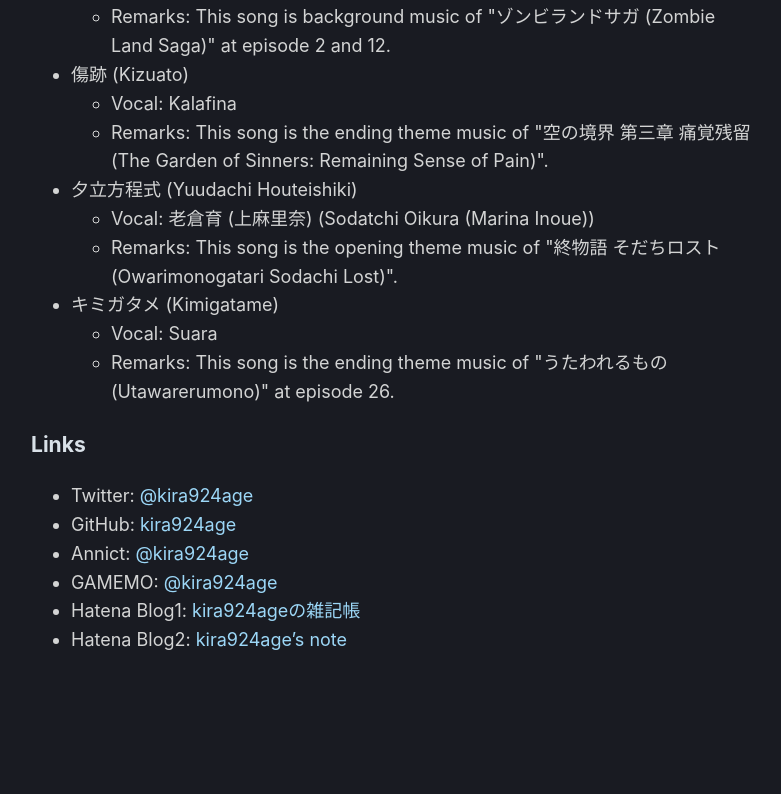
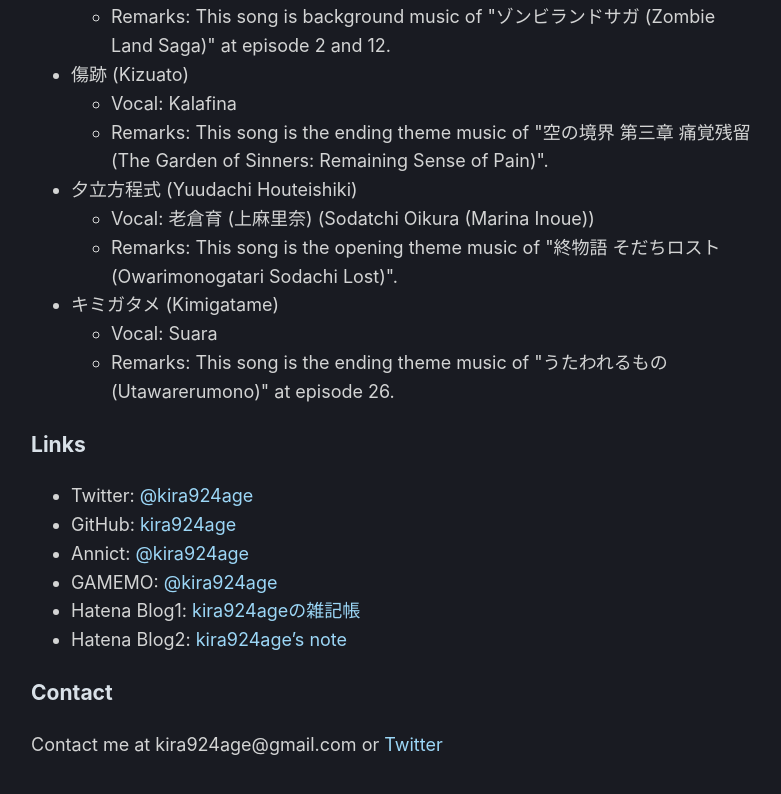
Before and after one commit to kira924age/kira924age.com, a Next.js app: page / in a window 1280 px wide. Shown: the part 1582-2376 px from the top of the page, without its empty margins (249-1030 px from the left). Before the commit the page ends 2345 px from the top, so only its background shows below. Built offline with nearby package versions, Linux system fonts and the light colour scheme.

Commit message:
update pages/index.js

```diff
--- a/pages/index.js
+++ b/pages/index.js
@@ -144,6 +144,18 @@
           <a href="https://kira924age.hatenadiary.com/">kira924age’s note</a>
         </li>
       </ul>
+
+      <h3>Contact</h3>
+      <p>
+        Contact me at kira924age@gmail.com or{" "}
+        <a
+          href="https://twitter.com/kira924age"
+          target="_blank"
+          rel="noopener noreferrer"
+        >
+          Twitter
+        </a>
+      </p>
     </Layout>
   );
 }
```
